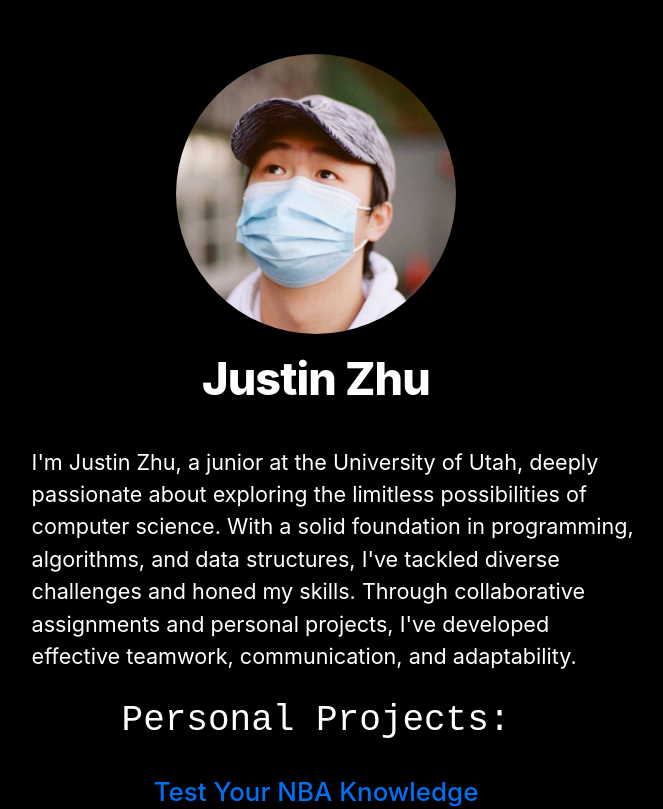
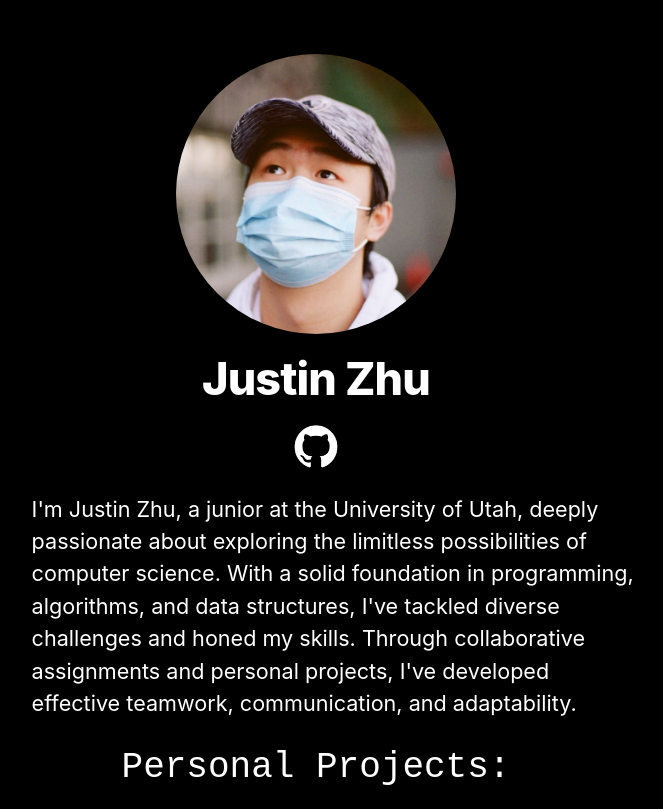
Before and after one commit to QuantumJZ/nextjs-blog, a Next.js app: page / in a window 1280 px wide. Shown: the top 809 px of the page, without its empty margins (324-987 px from the left). Built offline with nearby package versions, Linux system fonts and the light colour scheme.

Commit message:
Added Github Link

```diff
--- a/pages/index.js
+++ b/pages/index.js
@@ -3,6 +3,8 @@ import Head from 'next/head';
 import Layout, { siteTitle } from '../components/layout';
 import utilStyles from '../styles/utils.module.css';
 import { useState } from 'react';
+import Image from 'next/image';
+import Link from 'next/link';
 
 export default function Home() {
   const [isDarkMode, setIsDarkMode] = useState(true);
@@ -18,6 +20,9 @@ export default function Home() {
           }
         `}</style>
       </Head>
+      <div className="center">
+        <Link href="https://github.com/QuantumJZ"><Image priority src="/images/GithubLogo.jpg" className={utilStyles.borderSquare} height={50} width={50} alt=""/></Link>
+      </div>
       <section className={utilStyles.headingMd}>
         <p className={utilStyles.paragraph}>
           I'm Justin Zhu, a junior at the University of Utah, deeply passionate about exploring the limitless possibilities of computer science. With a solid foundation in programming, algorithms, and data structures, I've tackled diverse challenges and honed my skills. Through collaborative assignments and personal projects, I've developed effective teamwork, communication, and adaptability.
```
Also changed, not shown: pages/api/activePlayerIDs.txt, public/images/GithubLogo.jpg (added).
